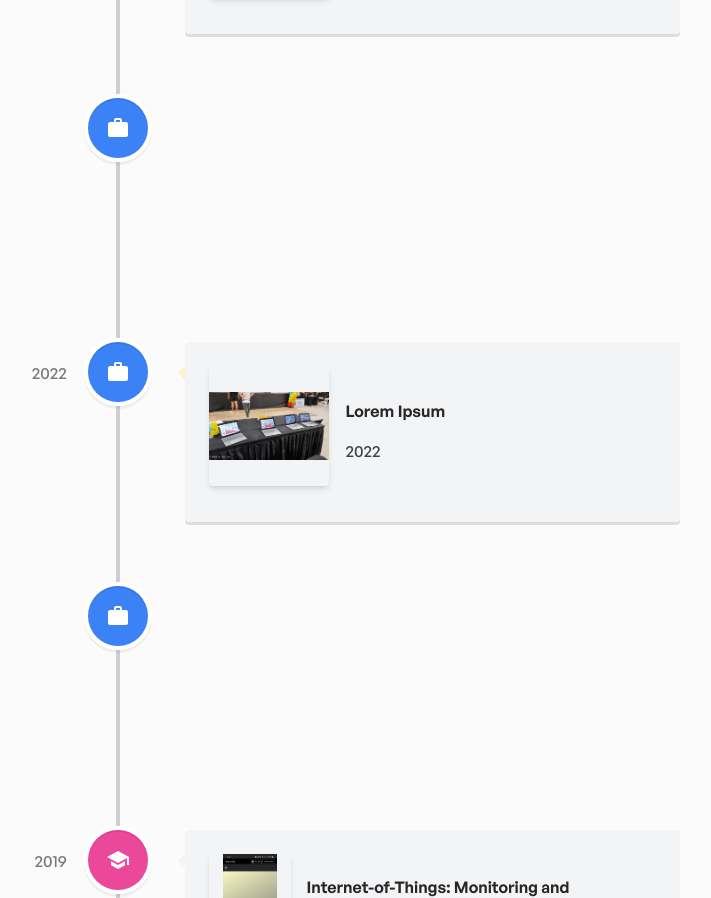
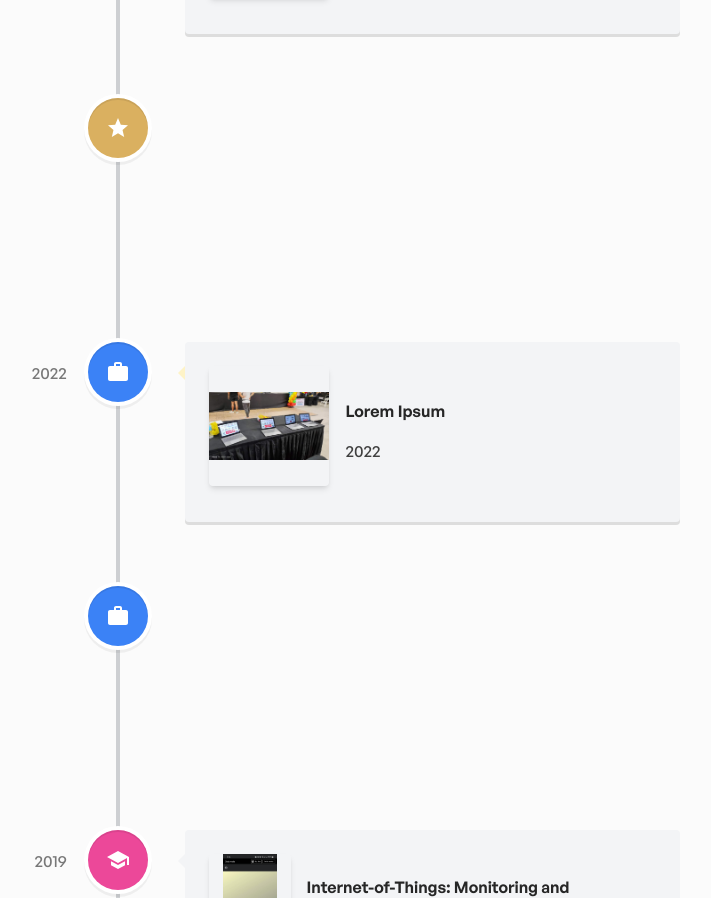
Before and after one commit to JPhlpL/nextjs-portfolio, a Next.js app: page /accomplishments in a window 1280 px wide. Shown: the part 2502-3400 px from the top of the page, without its empty margins (522-1233 px from the left). Built offline with nearby package versions, Linux system fonts and the light colour scheme.

Commit message:
Added To-Do and modifcation on accomplishmentsData.js

```diff
--- a/data/accomplishmentsData.js
+++ b/data/accomplishmentsData.js
@@ -138,8 +138,8 @@ const accomplishmentsData = [
     cardTitle: "Lorem Ipsum",
     image: "/images/accomplishments/accomplishment5.jpg",
     cardDetailedText: "Lorem Ipsum",
-    icon: MdWork,
-    iconStyle: { background: "rgb(59, 130, 246)", color: "#fff" }, // Tailwind pink-500
+    icon: MdStar,
+    iconStyle: { background: "#DAB060", color: "#fff" }, // Tailwind pink-500
     contentStyle: {
       background: "#f3f4f6", // Tailwind gray-100
       color: "#1f2937", // Tailwind gray-800
```
Also changed, not shown: 1 other file (tests, documents, lock files or other folders).
